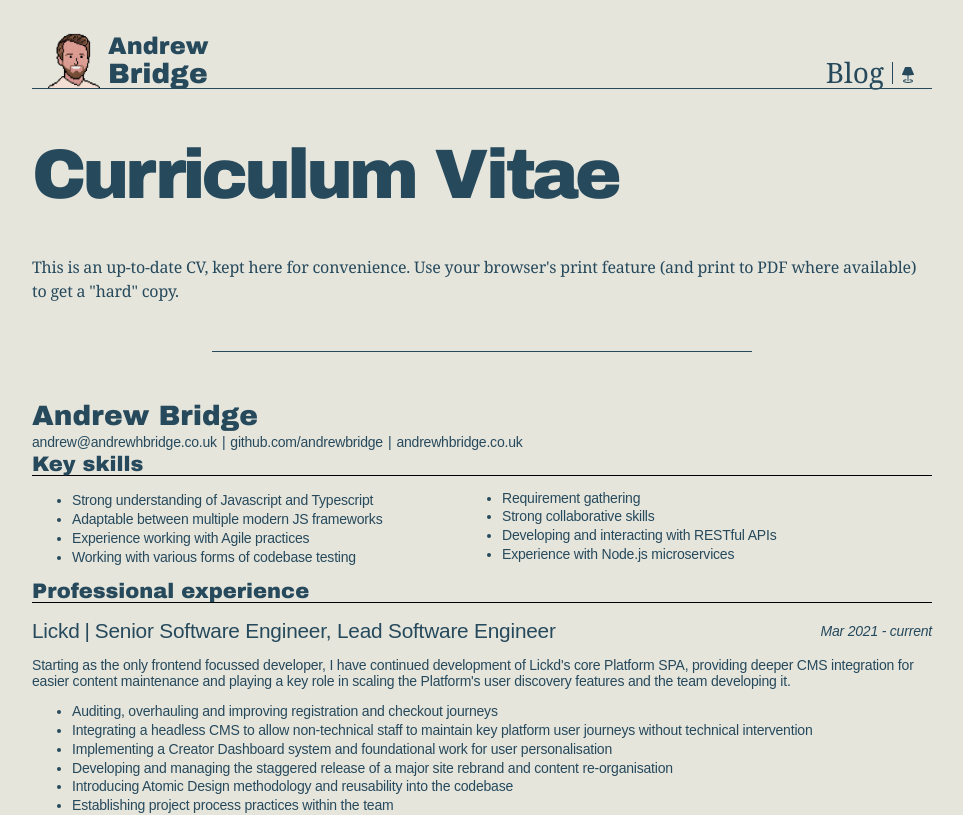
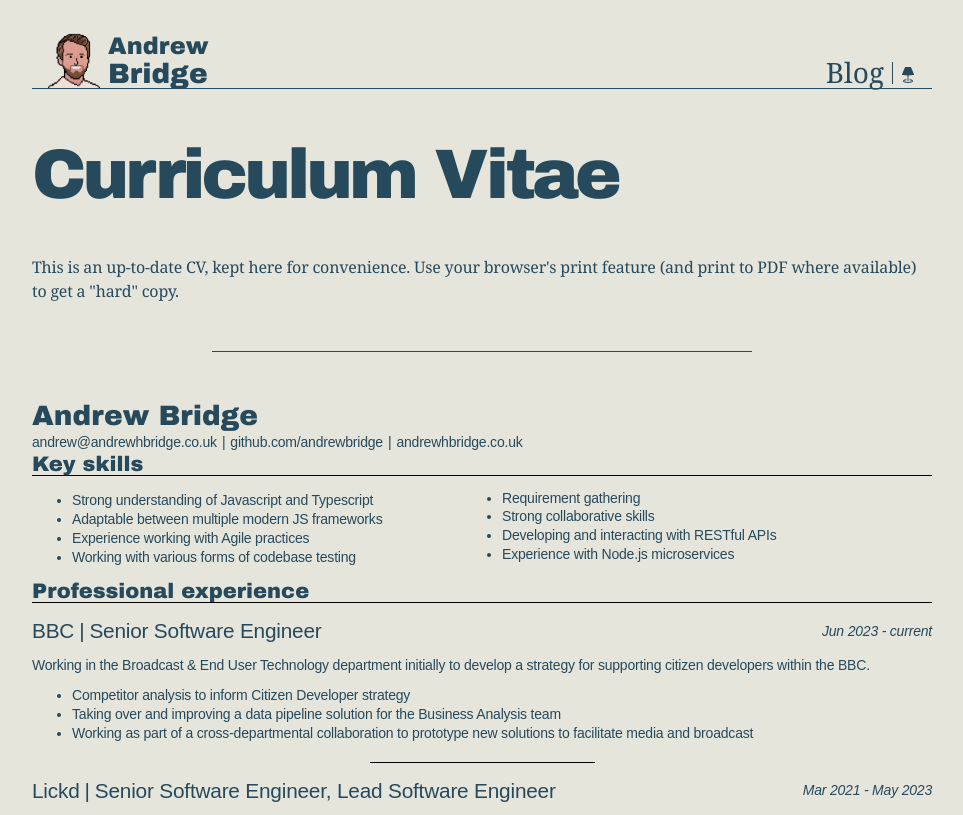
Before and after one commit to andrewbridge/andrewhbridge.co.uk, a SvelteKit app: page /about/cv in a window 1280 px wide. Shown: the top 815 px of the page, without its empty margins (158-1121 px from the left). Built offline with nearby package versions, Linux system fonts and the light colour scheme.

Commit message:
feat: add BBC job to CV

```diff
--- a/src/routes/about/cv/+page.svelte
+++ b/src/routes/about/cv/+page.svelte
@@ -161,9 +161,22 @@
   <h2>Professional experience</h2>
   <section class="job">
     <header>
+      <p class="company">BBC</p>
+      <p class="role">Senior Software Engineer</p>
+      <p class="period">Jun 2023 - current</p>
+    </header>
+    <p>Working in the Broadcast & End User Technology department initially to develop a strategy for supporting citizen developers within the BBC.</p>
+    <ul>
+      <li>Competitor analysis to inform Citizen Developer strategy</li>
+      <li>Taking over and improving a data pipeline solution for the Business Analysis team</li>
+      <li>Working as part of a cross-departmental collaboration to prototype new solutions to facilitate media and broadcast</li>
+    </ul>
+  </section>
+  <section class="job">
+    <header>
       <p class="company">Lickd</p>
       <p class="role">Senior Software Engineer, Lead Software Engineer</p>
-      <p class="period">Mar 2021 - current</p>
+      <p class="period">Mar 2021 - May 2023</p>
     </header>
     <p>Starting as the only frontend focussed developer, I have continued development of Lickd's core Platform SPA, providing deeper CMS integration for easier content maintenance and playing a key role in scaling the Platform's user discovery features and the team developing it.</p>
     <ul>
```
